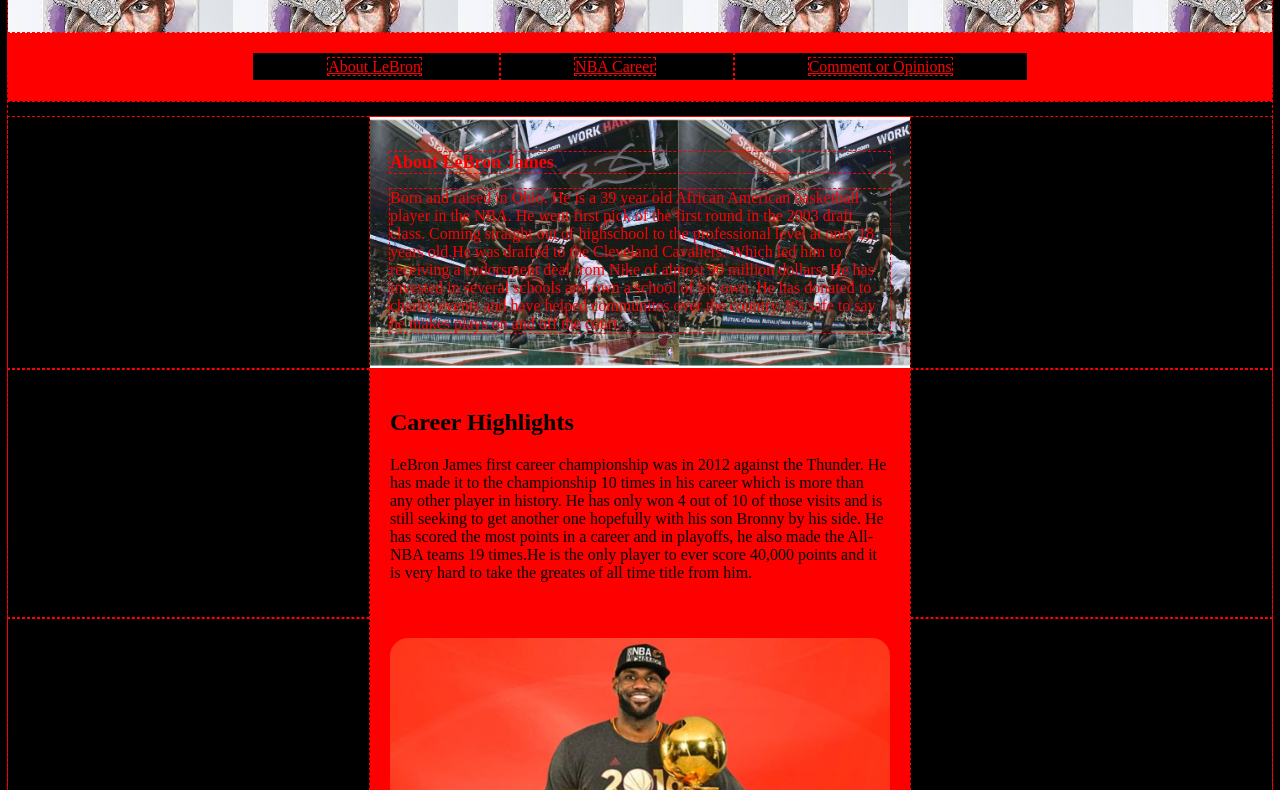
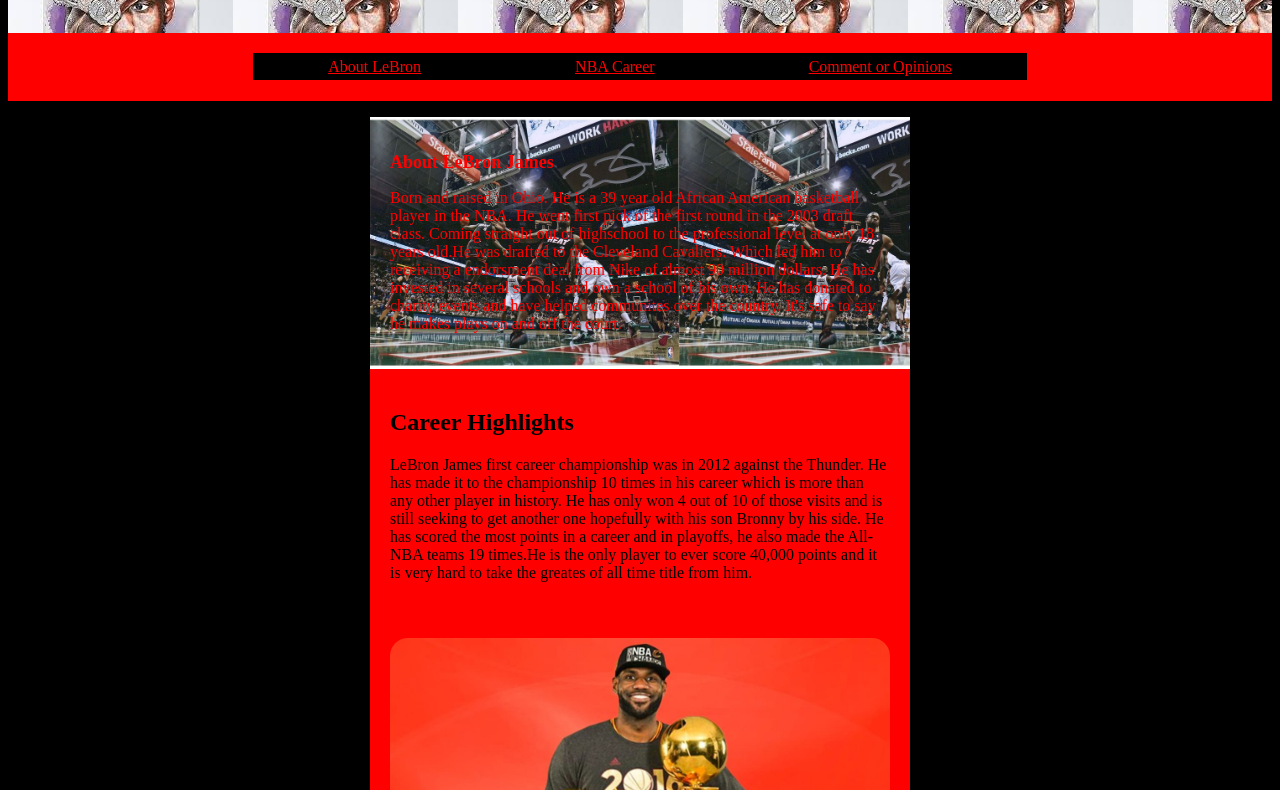
Before and after one commit to QuanBuford/HTML-CSS-Goat-, a plain HTML site: page index.html in a window 1280 px wide. Shown: the part 141-931 px from the top of the page. Drawn offline with Linux system fonts and the light colour scheme.

Commit message:
style commit

```diff
--- a/style.css
+++ b/style.css
@@ -1,7 +1,4 @@
-* {
-    outline: red dashed .5px;
-    /* margin: 0; */
-}
+
 
 .linkbar header {
     text-align: center;
@@ -40,7 +37,6 @@
     /* background: red; */
     background: url("images/lebron.png");
     background-size: contain;
-    background-repeat: none;
     background-attachment: fixed;
     /* overflow: scroll; */
   }
```
